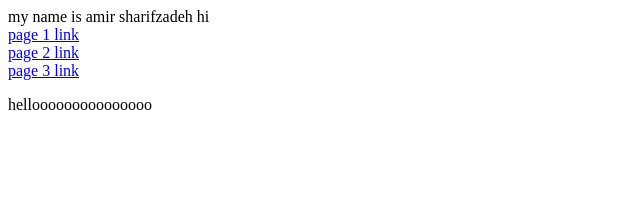
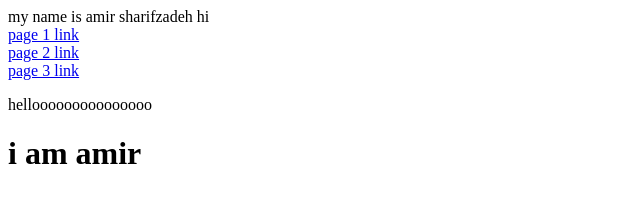
Before and after one commit to Amir-shz/gitLearn, a plain HTML site: page index.html in a window 1280 px wide. Shown: the whole page, without its empty margins (0-640 px from the left). Drawn offline with Linux system fonts and the light colour scheme.

Commit message:
this is a commit for key in commits

```diff
--- a/index.html
+++ b/index.html
@@ -9,6 +9,7 @@
 		<br>
 		<a href="./page3.html">page 3 link </a>
 		<p> hellooooooooooooooo </p>
+		<h1> i am amir </h1>
 
 
 	</body>
```
